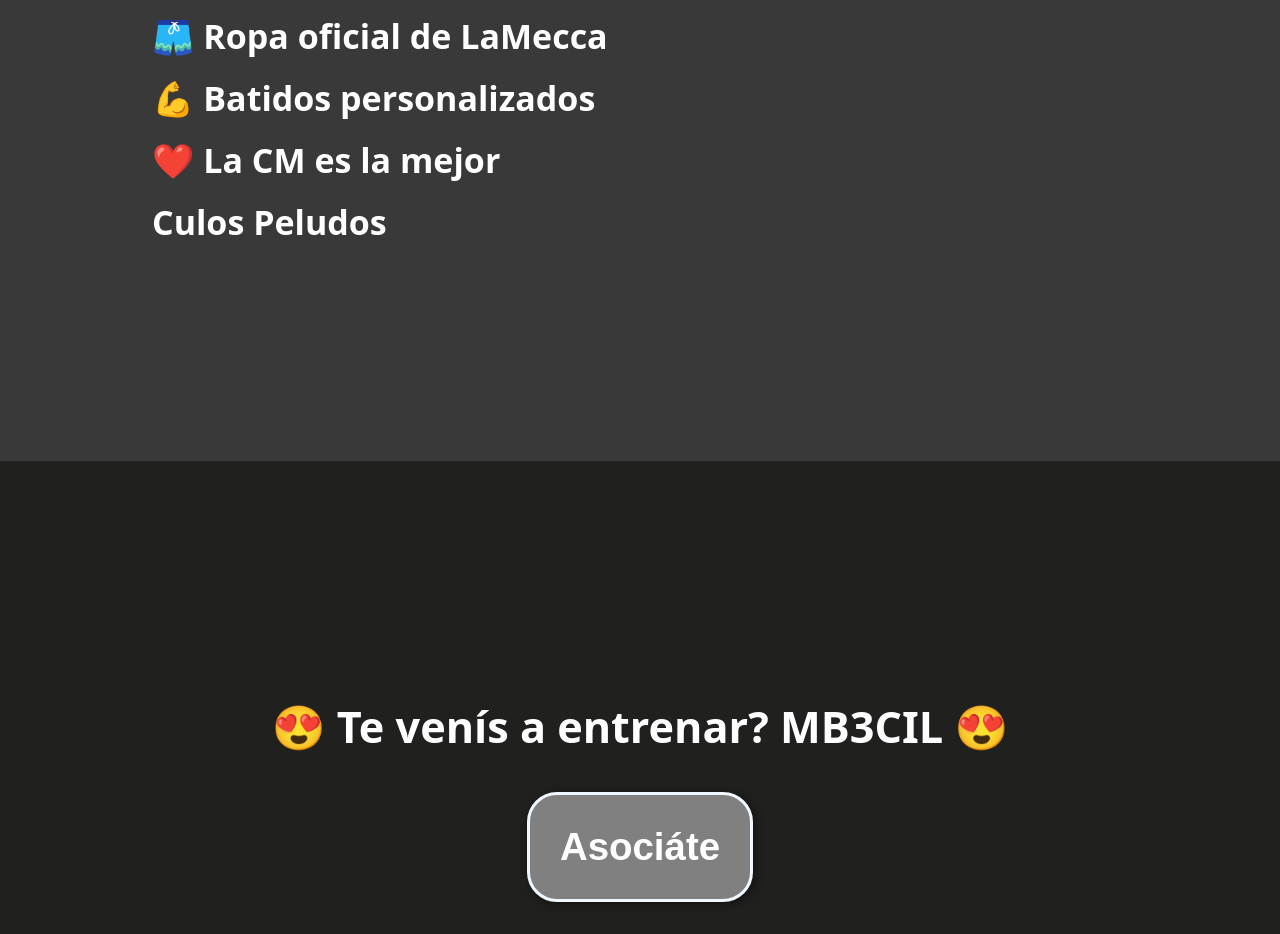
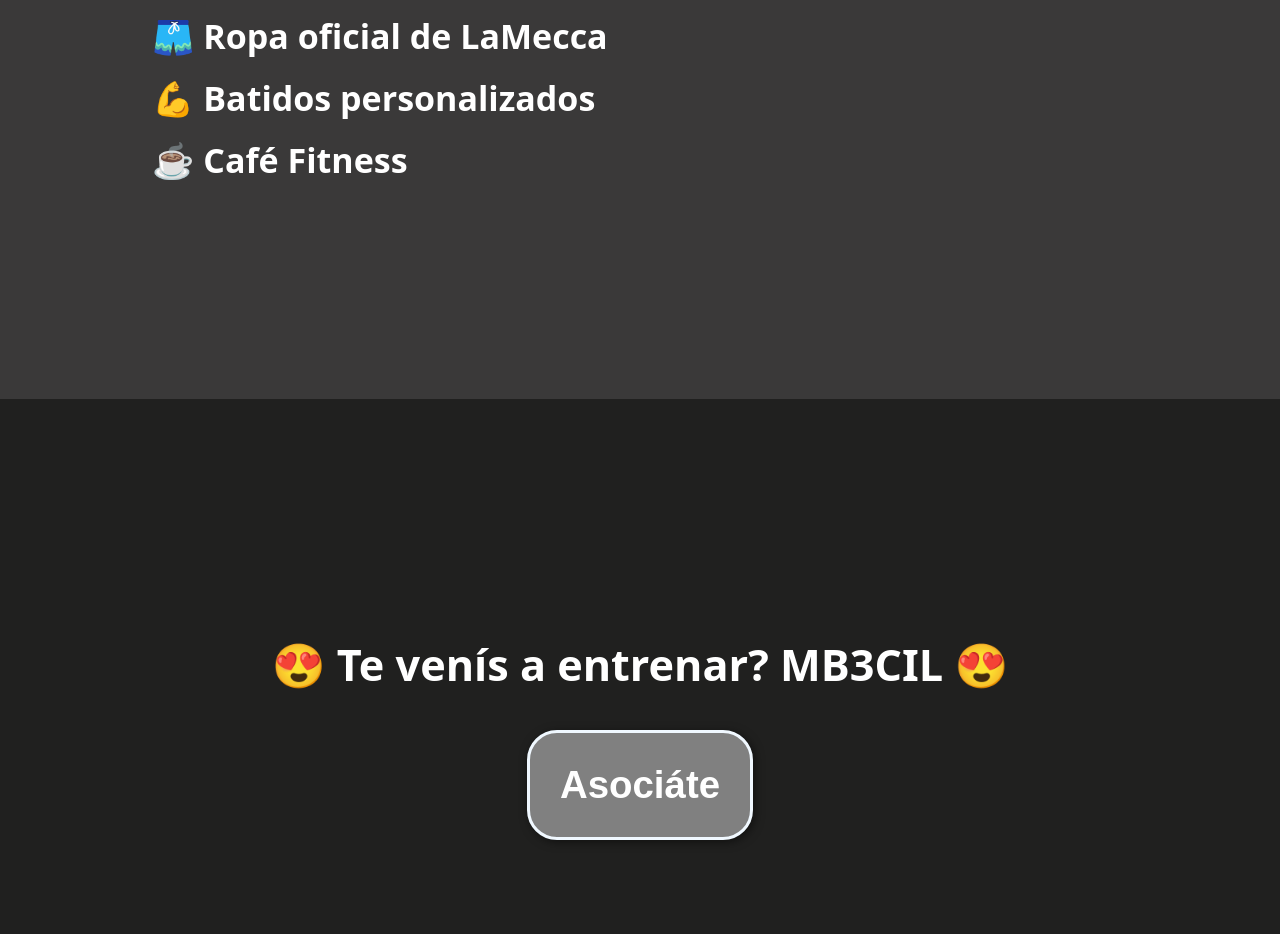
Before and after one commit to luismarquez1301/LaMecca, a plain HTML site: page lamecca/index.html in a window 1280 px wide. Shown: the part 2842-3776 px from the top of the page. Drawn offline with Linux system fonts and the light colour scheme.

Commit message:
Fix typos

```diff
--- a/lamecca/index.html
+++ b/lamecca/index.html
@@ -71,8 +71,7 @@
             <li>💉🫙 Tienda de suplementos</li>
             <li>🩳 Ropa oficial de LaMecca</li>
             <li>💪 Batidos personalizados</li>
-            <li>❤️ La CM es la mejor</li>
-            <li>Culos Peludos</li>
+            <li>☕ Café Fitness</li>
         </ul>
     </div>
   </section>
```
